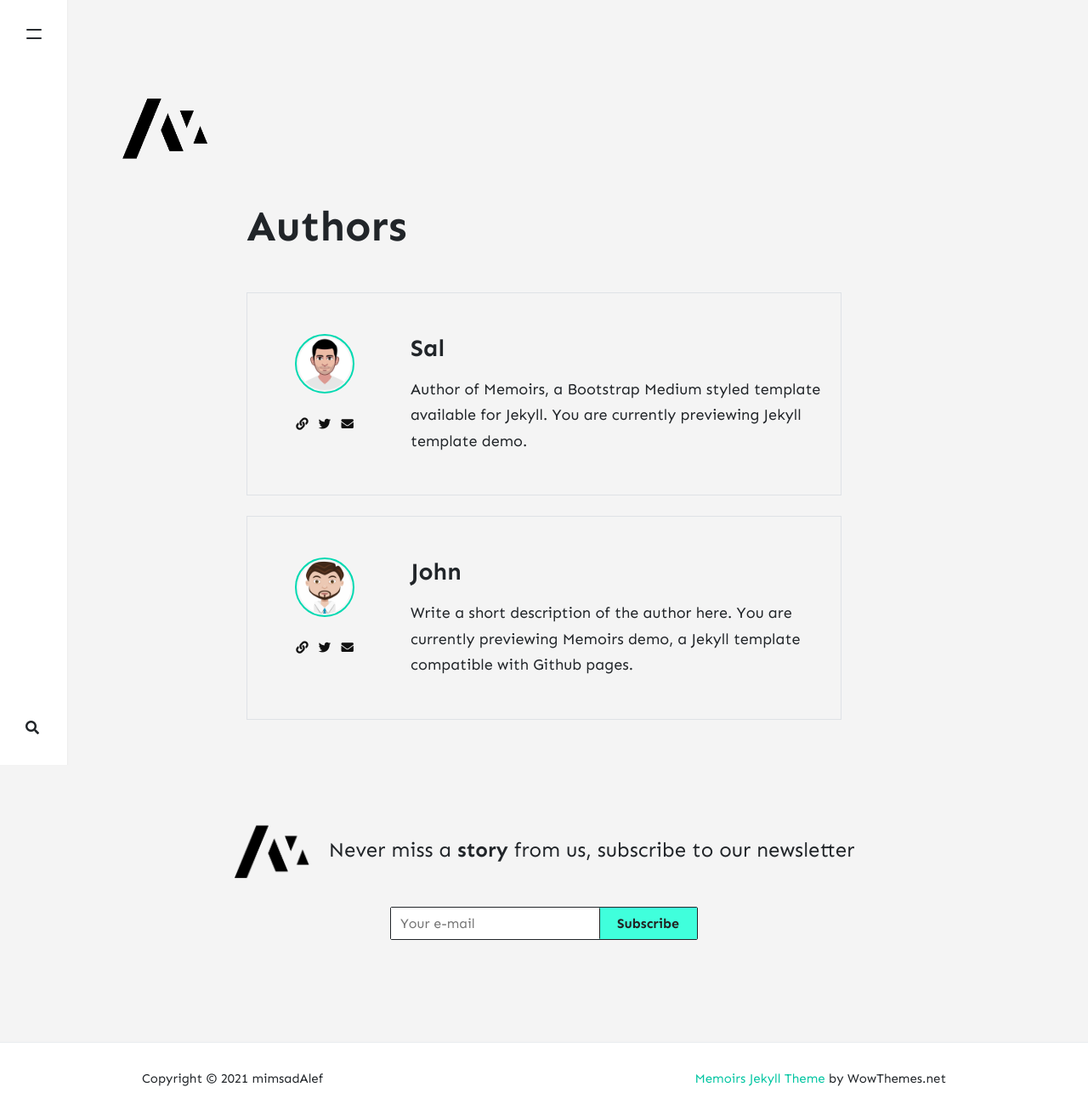
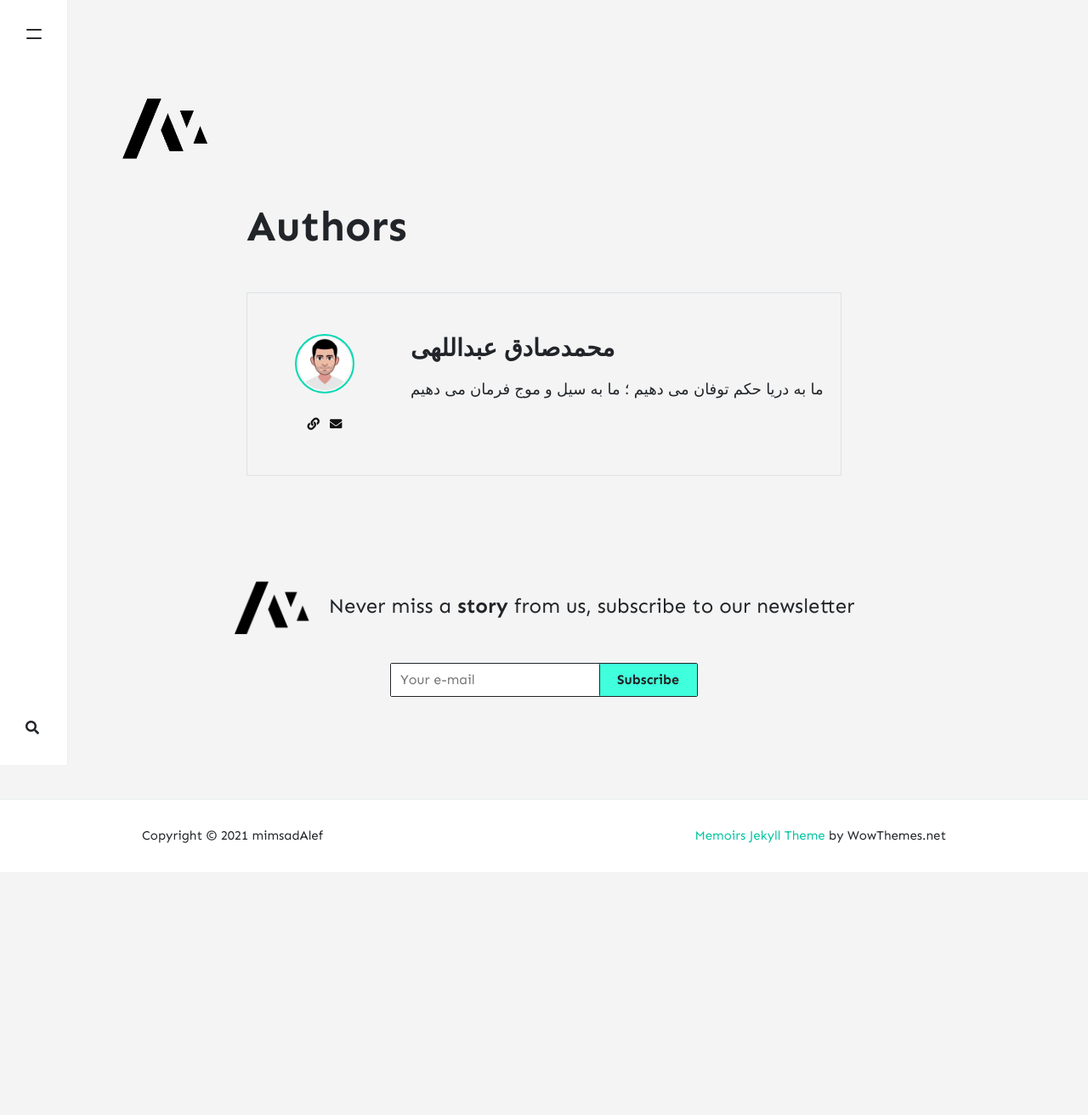
Before and after one commit to mimsadAlef/mimsadAlef.github.io, a Jekyll site: the page built from _pages/authors.html, in a window 1280 px wide. Shown: the whole page at 85% size. Built offline with Jekyll 4.4.1, drawn with Linux system fonts in a browser that asks for light colours; nearby versions of some CDN libraries; some web fonts are replaced; comment, search, counter and statistics services are not loaded; after the commit the page ends 1026 px from its top, so only the background shows below that.

Commit message:
Update _config.yml

```diff
--- a/_config.yml
+++ b/_config.yml
@@ -10,26 +10,25 @@ disqus: 'demowebsite'
 mailchimp-list: 'https://wowthemes.us11.list-manage.com/subscribe/post?u=8aeb20a530e124561927d3bd8&amp;id=8c3d2d214b'
 include: ["_pages"]
 permalink: /:title/
-email: wowthemesnet@gmail.com
+email: admin@dehkadehman.ir
 
 # Authors
 authors:
-  sal:
-    name: Sal
-    display_name: Sal
+  mimsadAlef:
+    name: mimsadAlef
+    display_name: محمدصادق عبداللهی
     avatar: 'assets/images/avatar-sal.png'
-    email: wowthemesnet@gmail.com
-    web: https://www.wowthemes.net/donate/
-    twitter: https://twitter.com/wowthemesnet
-    description: "Author of Memoirs, a Bootstrap Medium styled template available for Jekyll. You are currently previewing Jekyll template demo."
-  john:
-    name: John
-    display_name: John
-    avatar: 'assets/images/avatar.png'
-    email: wowthemesnet@gmail.com
-    web: https://www.wowthemes.net
-    twitter: https://twitter.com/wowthemesnet
-    description: "Write a short description of the author here. You are currently previewing Memoirs demo, a Jekyll template compatible with Github pages."
+    email: admin@dehkadehman.ir
+    web: https://mimsadAlef.blog.ir
+    description: "ما به دریا حکم توفان می دهیم ؛ ما به سیل و موج فرمان می دهیم"
+#  john:
+#    name: John
+#    display_name: John
+#    avatar: 'assets/images/avatar.png'
+#    email: wowthemesnet@gmail.com
+#    web: https://www.wowthemes.net
+#    twitter: https://twitter.com/wowthemesnet
+#    description: "Write a short description of the author here. You are currently previewing Memoirs demo, a Jekyll template compatible with Github pages."
 
 # Plugins
 plugins:
```
